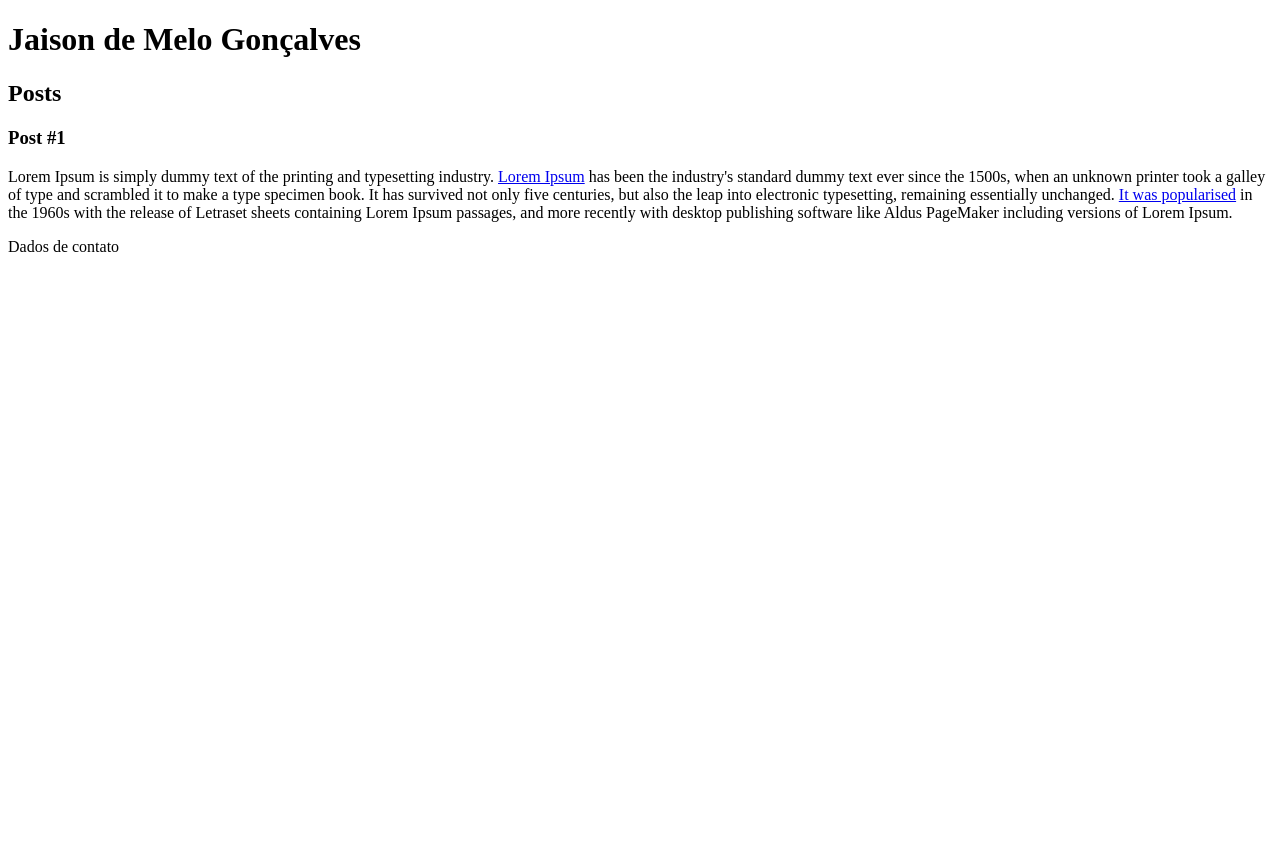
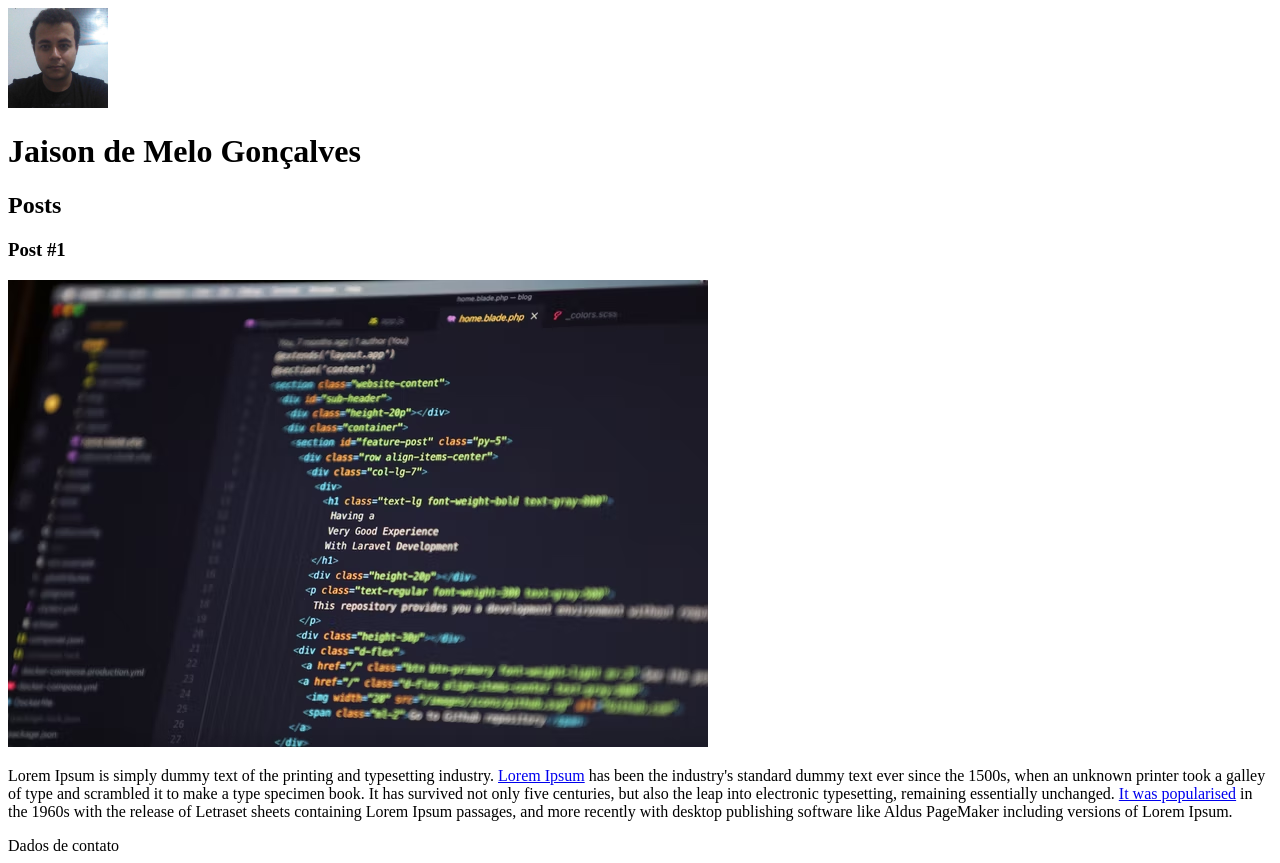
Before and after one commit to jaisonmelo/Introdu-o-a-cria-o-de-websites, a plain HTML site: page front/index.html in a window 1280 px wide. Before the commit the page ends 800 px from the top, so only its background shows below. Drawn offline with Linux system fonts and the light colour scheme.

Commit message:
tag para img

```diff
--- a/front/index.html
+++ b/front/index.html
@@ -8,6 +8,7 @@
 </head>
 <body>
     <header>
+        <img src="../media/1532538958961.jpg" style="width: 100px; heigth: 100px" alt="foto autor">
         <h1>
             Jaison de Melo Gonçalves
         </h1>
@@ -23,6 +24,7 @@
                 <h3>
                     Post #1
                 </h3>
+                <img src="../media/photo-1607706189992-eae578626c86.avif" alt="Editor de texto contendo código html">
             </header>
             <p>
                 Lorem Ipsum is simply dummy text of the printing and
```
Also changed, not shown: media/1532538958961.jpg (added), media/photo-1607706189992-eae578626c86.avif (added).
